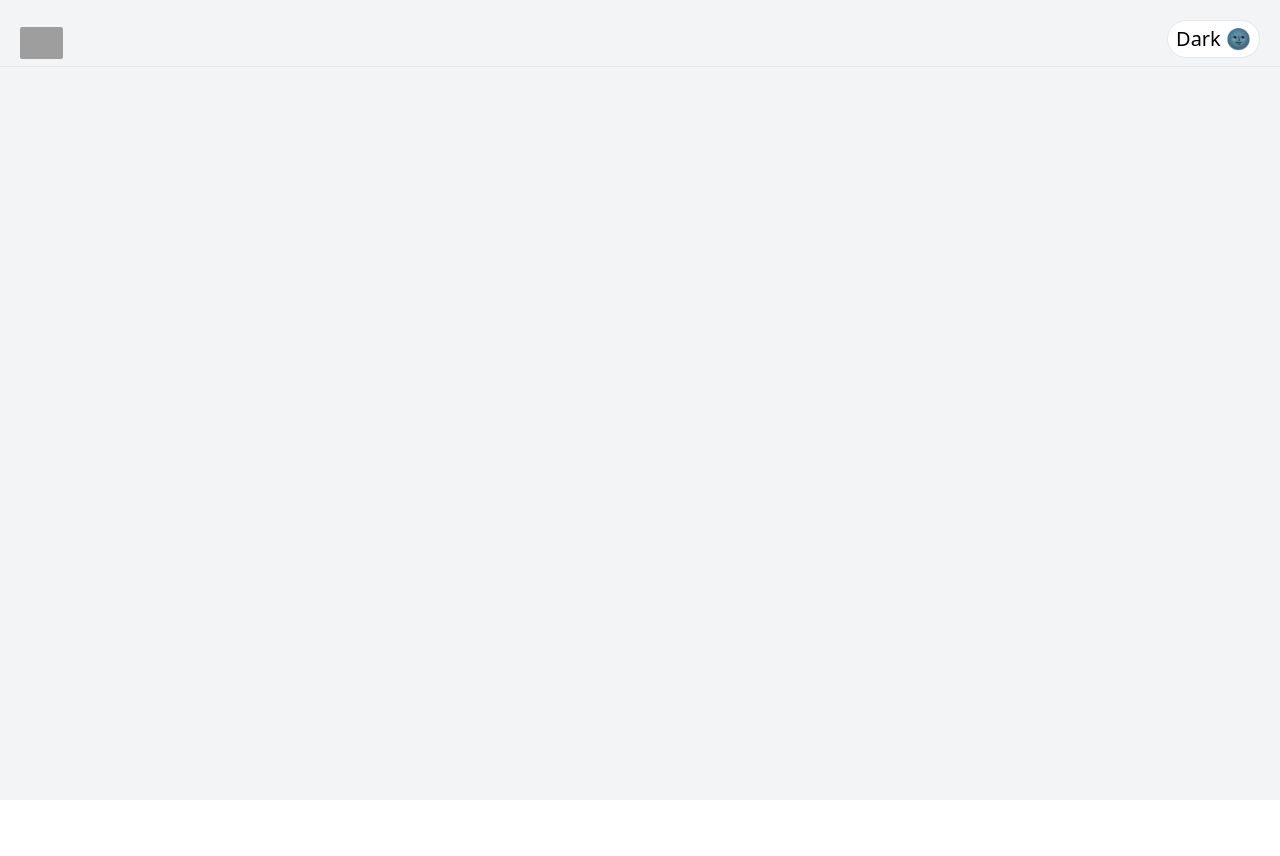
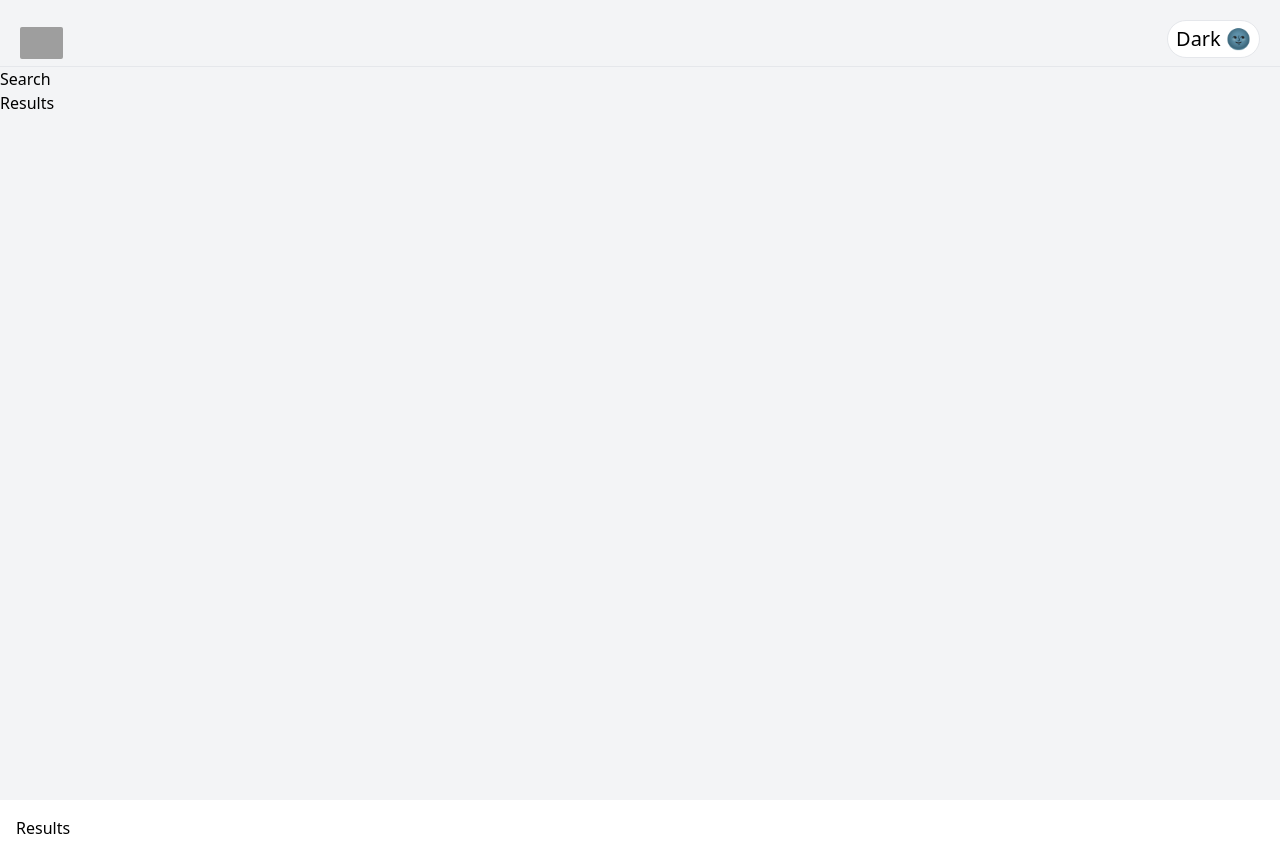
Before and after one commit to falakamin31/google, a React (Create React App) app: page /search in a window 1280 px wide. Before the commit the page ends 800 px from the top, so only its background shows below. Built offline with nearby package versions, Linux system fonts and the light colour scheme; grey boxes are pictures that could not be loaded.

Commit message:
Implemented routing for entire application, Created custom components - Search & Results

```diff
--- a/src/App.js
+++ b/src/App.js
@@ -1,5 +1,8 @@
 import React, { useState } from 'react'
 import NavBar from './components/NavBar'
+import Results from './components/Results'
+import Routes from './components/Routes'
+import Search from './components/Search'
 
 const App = () => {
   const [darkTheme, setDarkTheme] = useState(false)
@@ -7,7 +10,10 @@ const App = () => {
     <div className={darkTheme ? "dark" : ""}>
       <div className='bg-gray-100 dark:bg-gray-900 dark:text-gray-200 min-h-screen'>
       <NavBar darkTheme={darkTheme} setDarkTheme={setDarkTheme}/>
+      <Search/>
+      <Results/>
       </div>
+      <Routes/>
     </div>
   )
 }
--- /dev/null
+++ b/src/components/Results.jsx
@@ -0,0 +1,11 @@
+import React from 'react'
+
+const Results = () => {
+    return (
+        <div>
+            Results
+        </div>
+    )
+}
+
+export default Results
--- /dev/null
+++ b/src/components/Routes.jsx
@@ -0,0 +1,26 @@
+import React from 'react'
+import { Redirect, Route, Switch } from 'react-router-dom'
+import Results from './Results'
+import Search from './Search'
+
+const Routes = () => {
+    return (
+        <div className='p-4'>
+            <Switch>
+                <Route exact path="/">
+                    <Redirect to="/search">
+                        <Search/>
+                    </Redirect>
+                </Route>
+                <Route exact path={["/search", "/images", "/videos"]}>
+                    <Results/>
+
+                </Route>
+
+            </Switch>
+
+        </div>
+    )
+}
+
+export default Routes
--- /dev/null
+++ b/src/components/Search.jsx
@@ -0,0 +1,11 @@
+import React from 'react'
+
+const Search = () => {
+    return (
+        <div>
+            Search
+        </div>
+    )
+}
+
+export default Search
```
